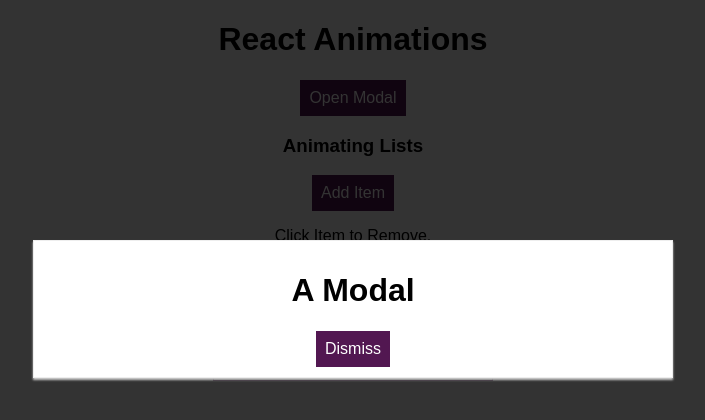
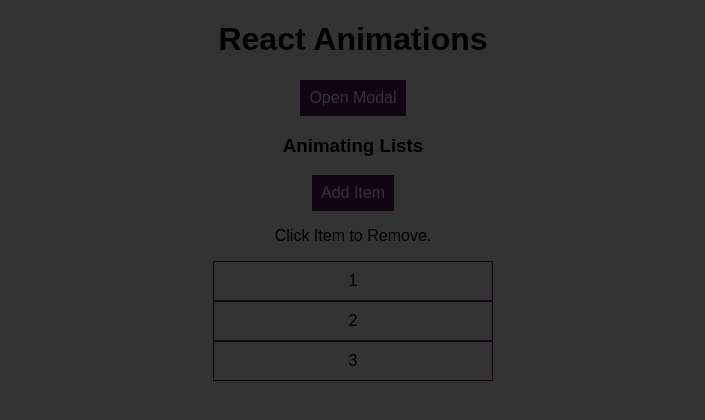
Before and after one commit to mariam-fouad/animations--react, a React (Create React App) app: page / in a window 1280 px wide. Shown: the top 420 px of the page, without its empty margins (287-992 px from the left). Built offline with nearby package versions, Linux system fonts and the light colour scheme.

Commit message:
use the props to display the Modal

```diff
--- a/src/components/Modal/Modal.js
+++ b/src/components/Modal/Modal.js
@@ -2,11 +2,15 @@
 
 import './Modal.css';
 
-const modal = (props) => (
-    <div className="Modal">
+const modal = (props) =>
+{
+    const cssClasses = ['Modal', props.isOpen ? 'Modal--open':'Modal--close']
+    return (
+    <div className={cssClasses.join(' ')}>
         <h1>A Modal</h1>
         <button className="Button" onClick={props.closed}>Dismiss</button>
     </div>
-);
+)
+};
 
 export default modal;
```
